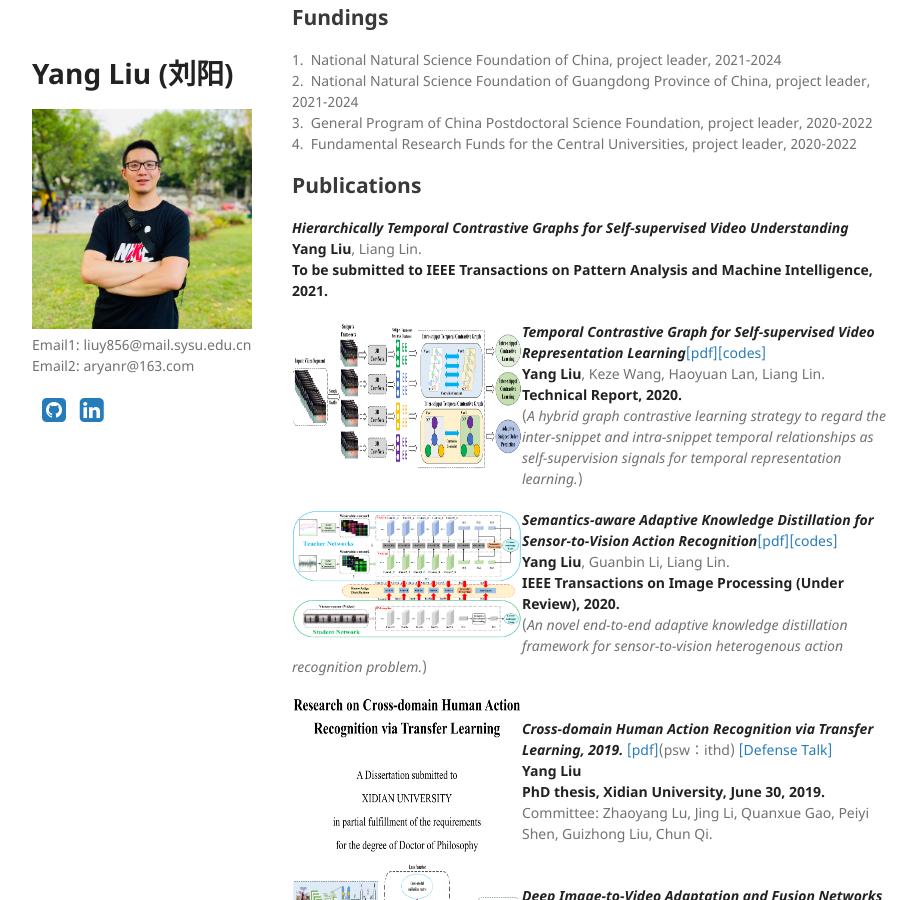
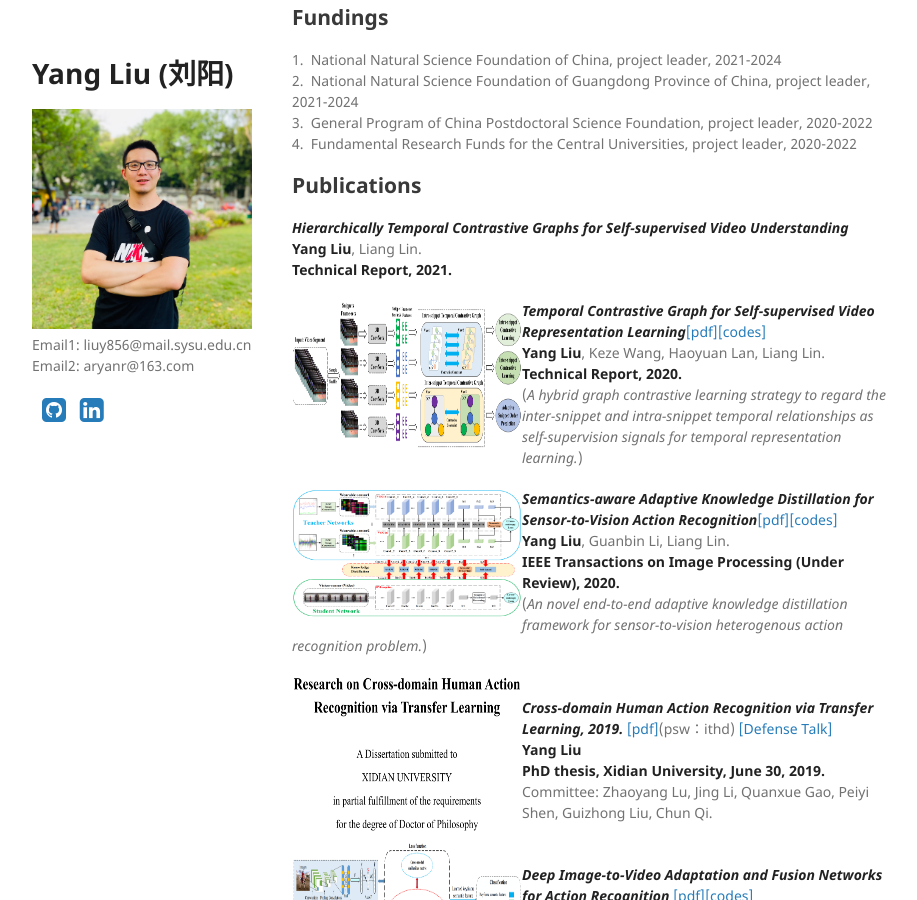
Before and after one commit to YangLiu9208/home, a Jekyll site: the page built from index.md, in a window 1280 px wide and 900 px high, scrolled down 934 px. Shown: the whole window, without its empty margins (178-1095 px from the left). Built offline with Jekyll 4.4.1, drawn with Linux system fonts in a browser that asks for light colours; a style sheet for code colours, icons or effects is not loaded.

Commit message:
Update index.md

```diff
--- a/index.md
+++ b/index.md
@@ -35,7 +35,7 @@ Deep Learning, Transfer Learning, Self-supervised Learning, Reinforcement Learni
 
 ***Hierarchically Temporal Contrastive Graphs for Self-supervised Video Understanding***
 **Yang Liu**, Liang Lin.
-**To be submitted to IEEE Transactions on Pattern Analysis and Machine Intelligence, 2021.**
+**Technical Report, 2021.**
 
 <div align="left">
           <a>
```
